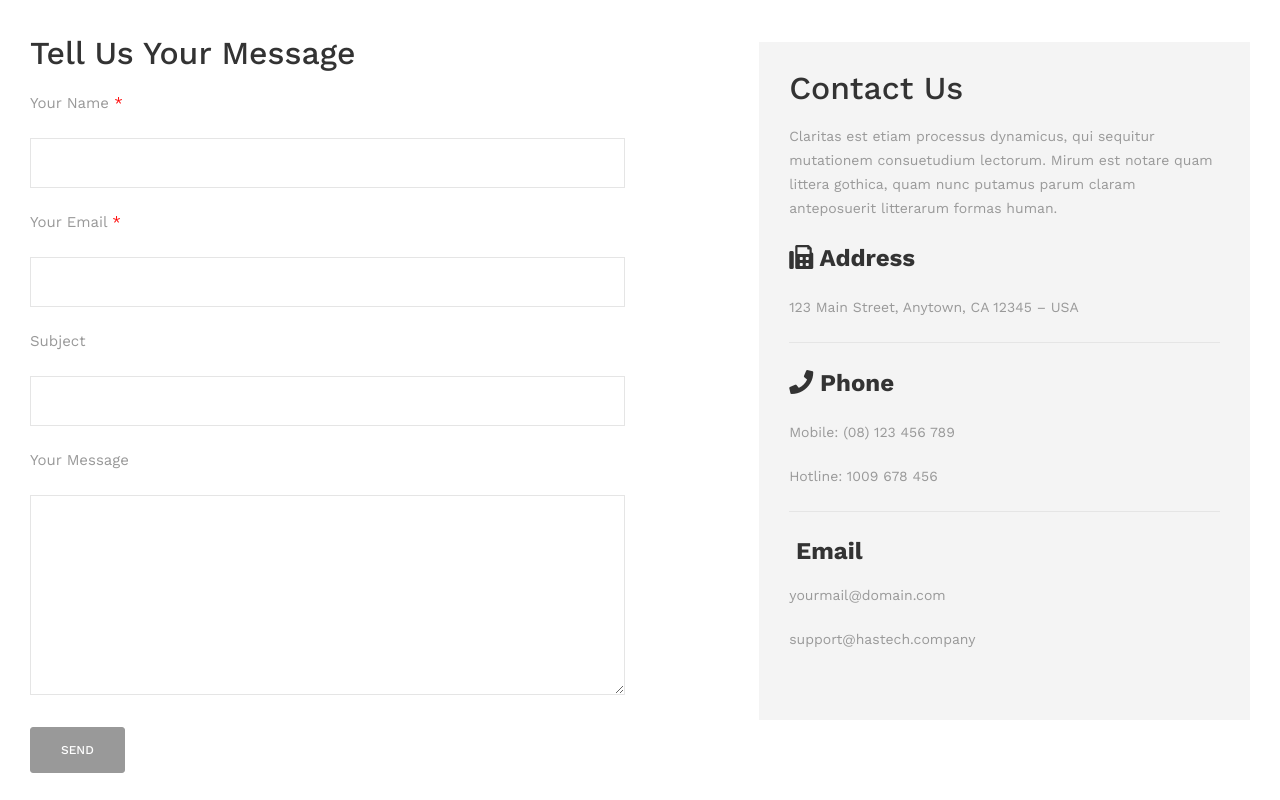
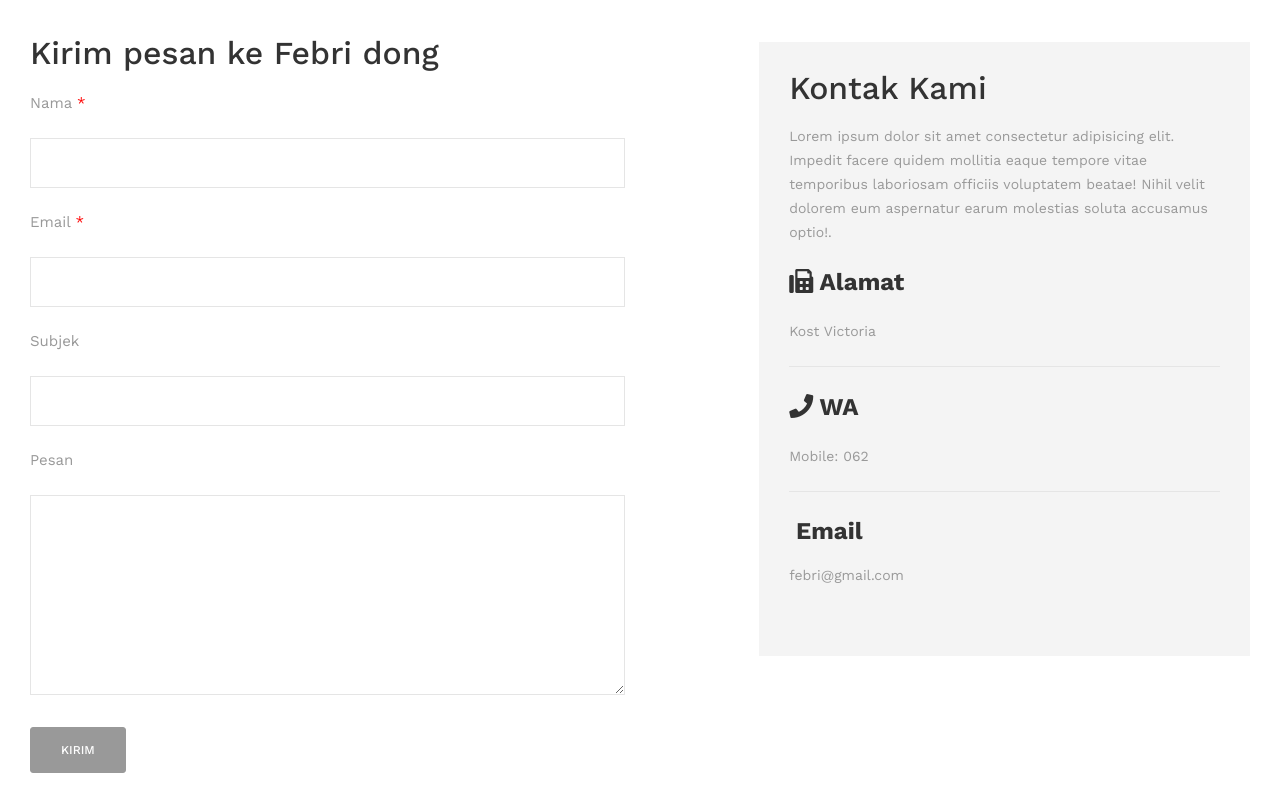
Before and after one commit to jr-repository/web-febri, a plain HTML site: page contact.html in a window 1280 px wide. Shown: the part 1080-1880 px from the top of the page. Drawn offline with nearby package versions, Linux system fonts and the light colour scheme; some icons are missing; files whose address does not match are found by name.

Commit message:
new update

```diff
--- a/contact.html
+++ b/contact.html
@@ -961,49 +961,47 @@
                 <div class="row">
                     <div class="col-lg-5 offset-lg-1 col-md-12 order-1 order-lg-2">
                         <div class="contact-page-side-content">
-                            <h3 class="contact-page-title">Contact Us</h3>
-                            <p class="contact-page-message">Claritas est etiam processus dynamicus, qui sequitur
-                                mutationem consuetudium lectorum. Mirum est notare quam littera gothica, quam nunc putamus parum
-                                claram anteposuerit litterarum formas human.</p>
+                            <h3 class="contact-page-title">Kontak Kami</h3>
+                            <p class="contact-page-message">Lorem ipsum dolor sit amet consectetur adipisicing elit. Impedit facere quidem mollitia eaque tempore vitae temporibus laboriosam officiis voluptatem beatae! Nihil velit dolorem eum aspernatur earum molestias soluta accusamus optio!.</p>
                             <div class="single-contact-block">
-                                <h4><i class="fa fa-fax"></i> Address</h4>
-                                <p>123 Main Street, Anytown, CA 12345 – USA</p>
+                                <h4><i class="fa fa-fax"></i> Alamat</h4>
+                                <p>Kost Victoria</p>
                             </div>
                             <div class="single-contact-block">
-                                <h4><i class="fa fa-phone"></i> Phone</h4>
-                                <p>Mobile: (08) 123 456 789</p>
-                                <p>Hotline: 1009 678 456</p>
+                                <h4><i class="fa fa-phone"></i> WA</h4>
+                                <p>Mobile: 062</p>
+
                             </div>
                             <div class="single-contact-block last-child">
                                 <h4><i class="fa fa-envelope-o"></i> Email</h4>
-                                <p>yourmail@domain.com</p>
-                                <p>support@hastech.company</p>
+                                <p>febri@gmail.com</p>
+
                             </div>
                         </div>
                     </div>
                     <div class="col-lg-6 col-md-12 order-2 order-lg-1">
                         <div class="contact-form-content">
-                            <h3 class="contact-page-title">Tell Us Your Message</h3>
+                            <h3 class="contact-page-title">Kirim pesan ke Febri dong</h3>
                             <div class="contact-form">
                                 <form id="contact-form" action="http://hasthemes.com/file/mail.php" method="post">
                                     <div class="form-group">
-                                        <label>Your Name <span class="required">*</span></label>
+                                        <label>Nama <span class="required">*</span></label>
                                         <input type="text" name="con_name" id="con_name" required>
                                     </div>
                                     <div class="form-group">
-                                        <label>Your Email <span class="required">*</span></label>
+                                        <label>Email <span class="required">*</span></label>
                                         <input type="email" name="con_email" id="con_email" required>
                                     </div>
                                     <div class="form-group">
-                                        <label>Subject</label>
+                                        <label>Subjek</label>
                                         <input type="text" name="con_subject" id="con_subject">
                                     </div>
                                     <div class="form-group form-group-2">
-                                        <label>Your Message</label>
+                                        <label>Pesan</label>
                                         <textarea name="con_message" id="con_message"></textarea>
                                     </div>
                                     <div class="form-group">
-                                        <button type="submit" value="submit" id="submit" class="uren-contact-form_btn" name="submit">send</button>
+                                        <button type="submit" value="submit" id="submit" class="uren-contact-form_btn" name="submit">Kirim</button>
                                     </div>
                                 </form>
                             </div>
```
Also changed, not shown: index.html (+2 -2 lines).
